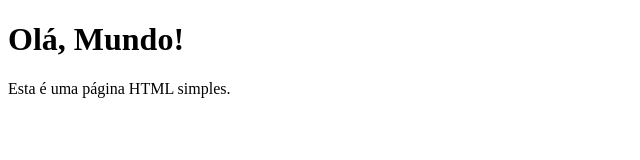
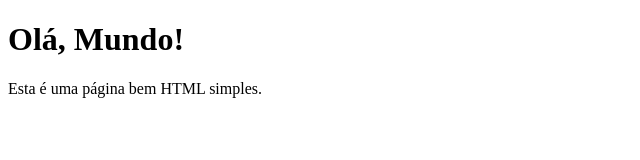
Before and after one commit to werrttt/Oficina-Git, a plain HTML site: page index.html in a window 1280 px wide. Shown: the full height of the page, 0-640 px from the left. Drawn offline with Linux system fonts and the light colour scheme.

Commit message:
Segundo commit

```diff
--- a/index.html
+++ b/index.html
@@ -8,7 +8,7 @@
 <body>
 
     <h1>Olá, Mundo!</h1>
-    <p>Esta é uma página HTML simples.</p>
+    <p>Esta é uma página bem HTML simples.</p>
 
 </body>
 </html>
```
